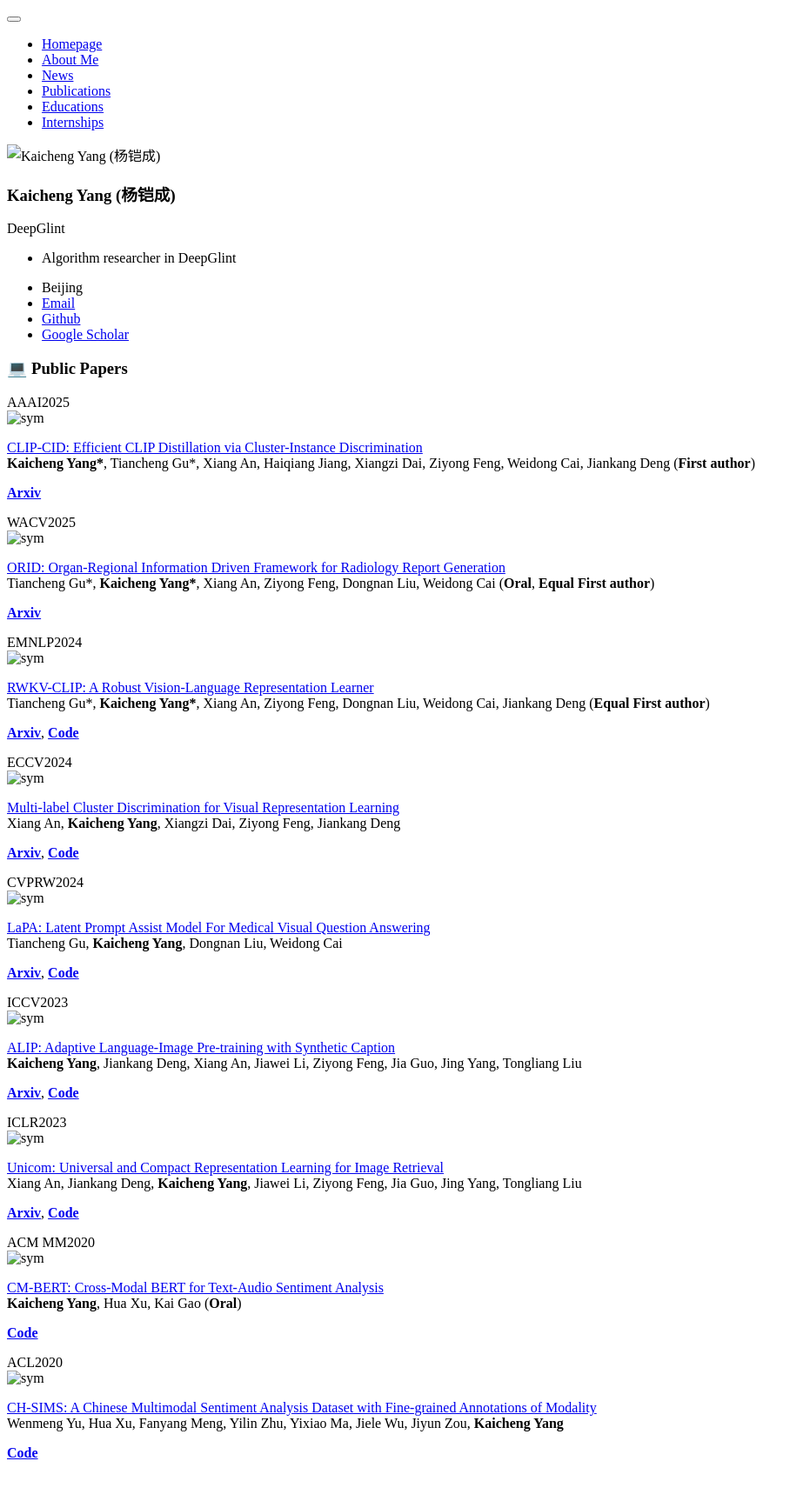
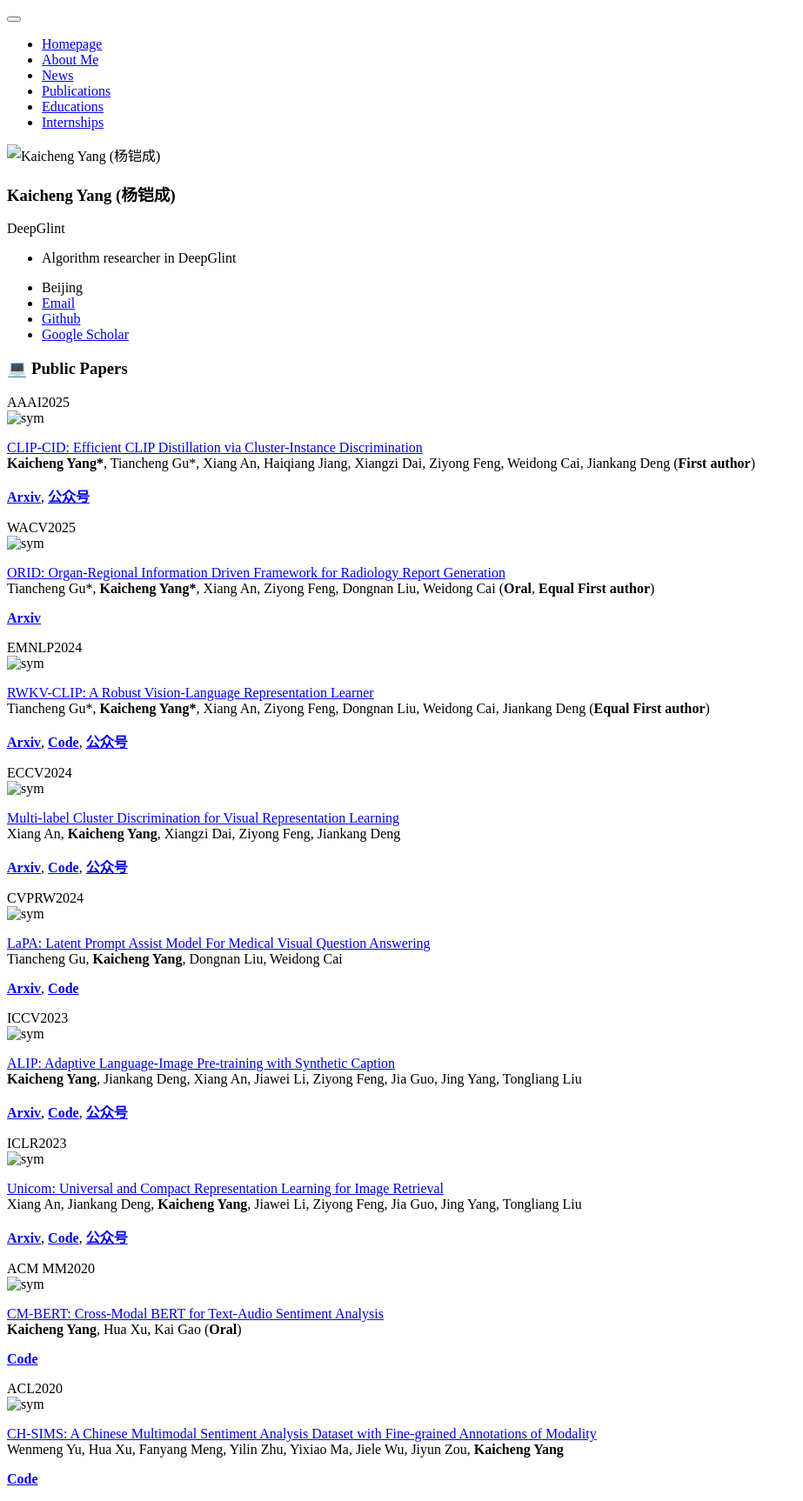
Before and after one commit to Kaicheng-Yang0828/Kaicheng-Yang0828.github.io, a Jekyll site: the page built from _pages/includes/pub.md, in a window 1280 px wide. Shown: the whole page at 87% size, without its empty margins (0-923 px from the left). Built offline with Jekyll 4.4.1, drawn with Linux system fonts in a browser that asks for light colours; our own code applies the rules of GitHub Pages for plain Markdown files; before the commit the page ends 1696 px from its top, so only the background shows below that.

Commit message:
Update pub.md

```diff
--- a/_pages/includes/pub.md
+++ b/_pages/includes/pub.md
@@ -6,7 +6,7 @@
 [CLIP-CID: Efficient CLIP Distillation via Cluster-Instance Discrimination](https://arxiv.org/pdf/2408.09441) \\
 **Kaicheng Yang\***, Tiancheng Gu\*, Xiang An, Haiqiang Jiang, Xiangzi Dai, Ziyong Feng, Weidong Cai, Jiankang Deng (**First author**)
 
-[**Arxiv**](https://arxiv.org/pdf/2408.09441)
+[**Arxiv**](https://arxiv.org/pdf/2408.09441), [**公众号**](https://mp.weixin.qq.com/s/vb1-nm-PXSJD5Qt-qIifyg)
 </div>
 </div>
 
@@ -27,7 +27,7 @@ Tiancheng Gu\*, **Kaicheng Yang\***, Xiang An, Ziyong Feng, Dongnan Liu, Weidong
 [RWKV-CLIP: A Robust Vision-Language Representation Learner](https://arxiv.org/abs/2406.06973) \\
 Tiancheng Gu\*, **Kaicheng Yang\***, Xiang An, Ziyong Feng, Dongnan Liu, Weidong Cai, Jiankang Deng (**Equal First author**)
 
-[**Arxiv**](https://arxiv.org/abs/2406.06973), [**Code**](https://github.com/deepglint/RWKV-CLIP)
+[**Arxiv**](https://arxiv.org/abs/2406.06973), [**Code**](https://github.com/deepglint/RWKV-CLIP), [**公众号**](https://mp.weixin.qq.com/s/0sDHeN3QwF6AdFx3QyOvRw)
 </div>
 </div>
 
@@ -37,7 +37,7 @@ Tiancheng Gu\*, **Kaicheng Yang\***, Xiang An, Ziyong Feng, Dongnan Liu, Weidong
 [Multi-label Cluster Discrimination for Visual Representation Learning](https://arxiv.org/pdf/2407.17331) \\
 Xiang An, **Kaicheng Yang**, Xiangzi Dai, Ziyong Feng, Jiankang Deng
 
-[**Arxiv**](https://arxiv.org/abs/2407.17331), [**Code**](https://github.com/deepglint/unicom)
+[**Arxiv**](https://arxiv.org/abs/2407.17331), [**Code**](https://github.com/deepglint/unicom), [**公众号**](https://mp.weixin.qq.com/s/K2GbXh6GlV06-6Q4DYbPFg)
 </div>
 </div>
 
@@ -57,7 +57,7 @@ Tiancheng Gu, **Kaicheng Yang**, Dongnan Liu, Weidong Cai
 [ALIP: Adaptive Language-Image Pre-training with Synthetic Caption](https://arxiv.org/abs/2308.08428) \\
 **Kaicheng Yang**, Jiankang Deng, Xiang An, Jiawei Li, Ziyong Feng, Jia Guo, Jing Yang, Tongliang Liu
 
-[**Arxiv**](https://arxiv.org/abs/2308.08428), [**Code**](https://github.com/deepglint/ALIP)
+[**Arxiv**](https://arxiv.org/abs/2308.08428), [**Code**](https://github.com/deepglint/ALIP), [**公众号**](https://mp.weixin.qq.com/s/lq_coUgV5A_h9RGvYhKaEA)
 </div>
 </div>
 
@@ -67,7 +67,7 @@ Tiancheng Gu, **Kaicheng Yang**, Dongnan Liu, Weidong Cai
 [Unicom: Universal and Compact Representation Learning for Image Retrieval](https://arxiv.org/abs/2304.05884) \\
 Xiang An, Jiankang Deng, **Kaicheng Yang**, Jiawei Li, Ziyong Feng, Jia Guo, Jing Yang, Tongliang Liu
 
-[**Arxiv**](https://arxiv.org/abs/2304.05884), [**Code**](https://github.com/deepglint/unicom)
+[**Arxiv**](https://arxiv.org/abs/2304.05884), [**Code**](https://github.com/deepglint/unicom), [**公众号**](https://mp.weixin.qq.com/s/GmrbHexhaJ-3q4-2SW5Wig)
 </div>
 </div>
 
```
